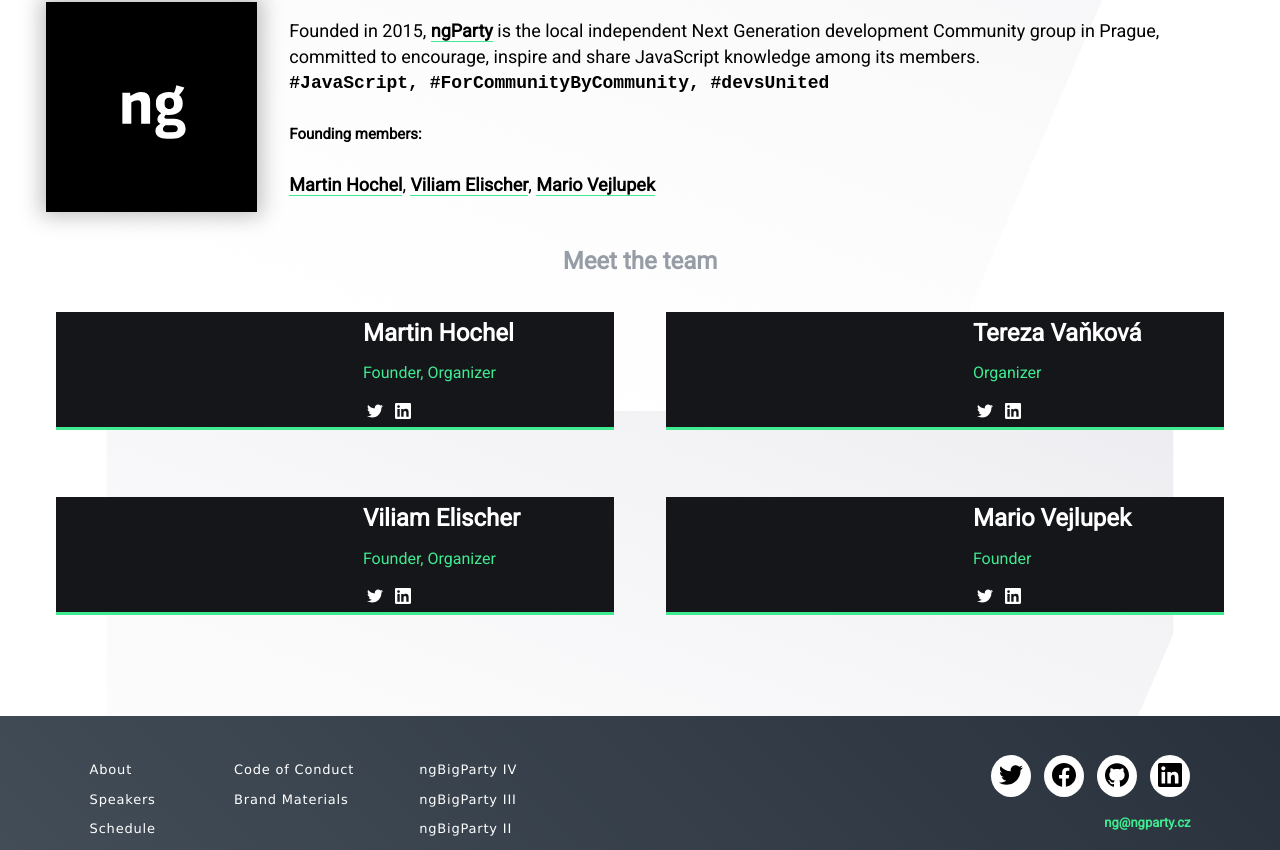
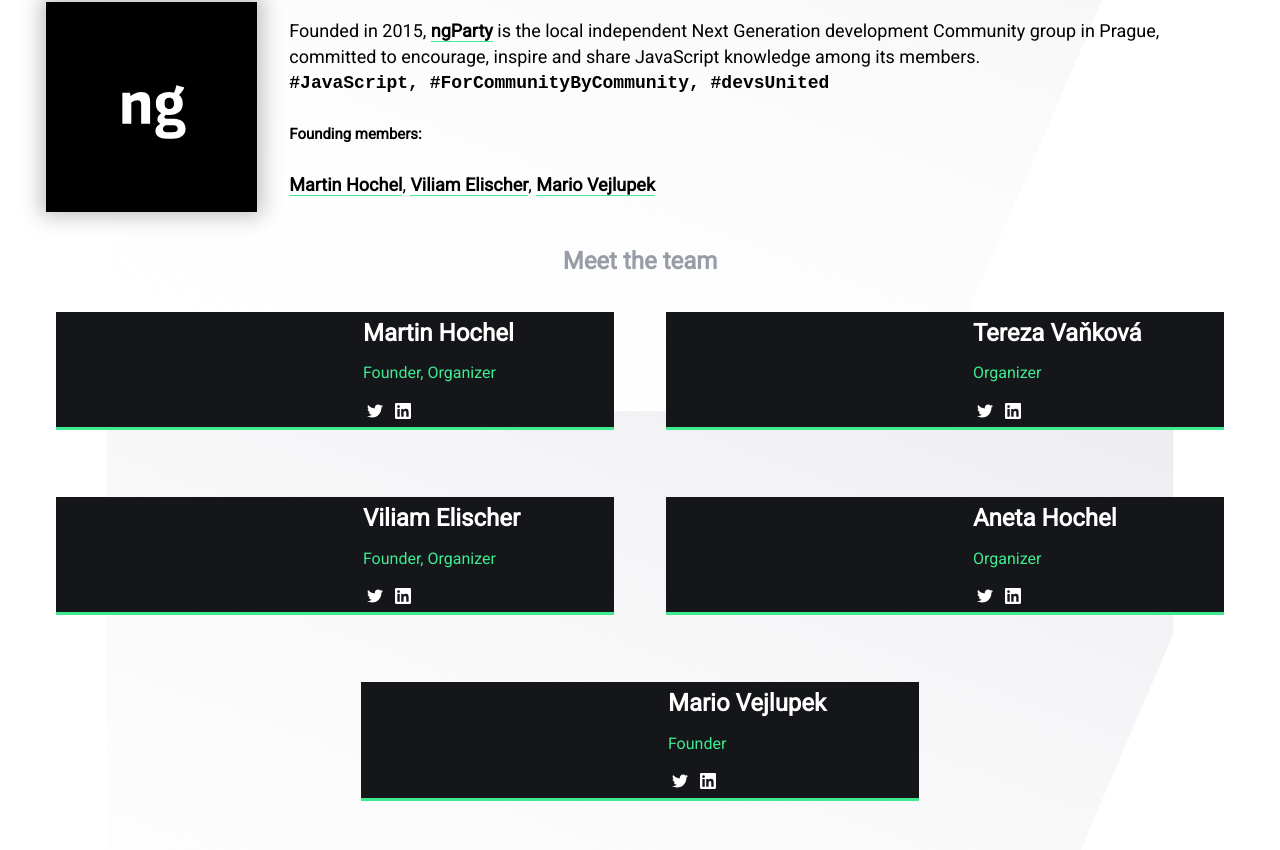
Before and after one commit to ngParty/web, a Next.js app: page /big-party-v in a window 1280 px wide. Shown: the part 9189-10039 px from the top of the page. Built offline with nearby package versions, Linux system fonts and the light colour scheme.

Commit message:
feat(big-v): add new organizer and partner

```diff
--- a/conferences/big-party-v/organizers.tsx
+++ b/conferences/big-party-v/organizers.tsx
@@ -38,6 +38,17 @@ const DATA: OrganizerModel[] = [
     social: {
       linkedin: 'https://www.linkedin.com/in/viliamelischer/',
       twitter: 'https://twitter.com/vireliam',
+      github: '',
+    },
+  },
+  {
+    id: 'aneta-hochel',
+    name: 'Aneta Hochel',
+    role: ['organizer'],
+    img: '/big-party-v/img/organizers/anet.jpg',
+    social: {
+      linkedin: 'https://www.linkedin.com/in/anetacerna/',
+      twitter: 'https://twitter.com/Anetaern',
       github: '',
     },
   },
--- a/conferences/big-party-v/sponsors.tsx
+++ b/conferences/big-party-v/sponsors.tsx
@@ -48,9 +48,15 @@ const data: SponsorModel[] = [
     type: 'partner',
   },
   {
-    name: 'Progress',
+    name: 'e-spres-oh',
     img: getImgPath('e-spres-oh.svg'),
     link: 'https://www.e-spres-oh.com/',
+    type: 'partner',
+  },
+  {
+    name: 'Container solutions',
+    img: getImgPath('container-solutions.svg'),
+    link: 'https://www.container-solutions.com/',
     type: 'partner',
   },
   {
```
Also changed, not shown: public/big-party-v/img/organizers/anet.jpg (added), public/big-party-v/img/partners/container-solutions.svg (added).
